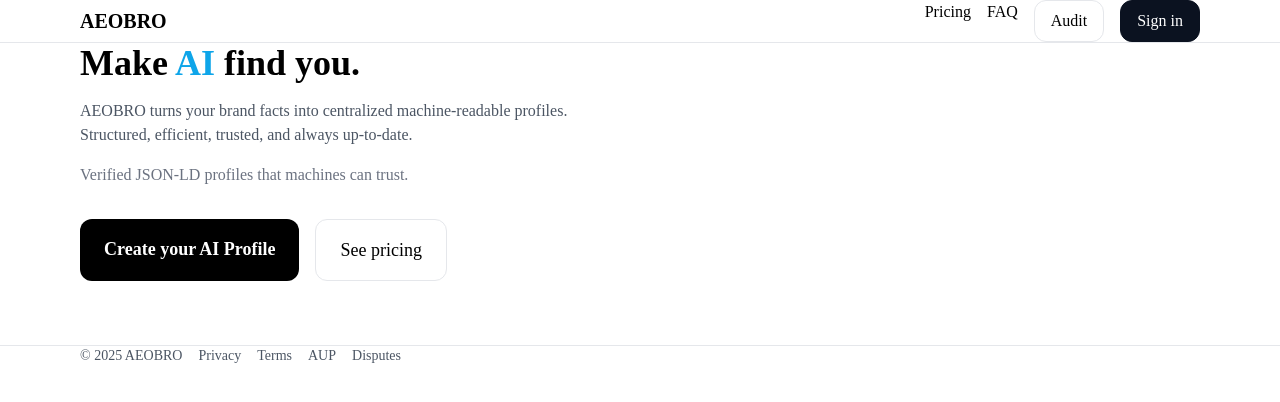
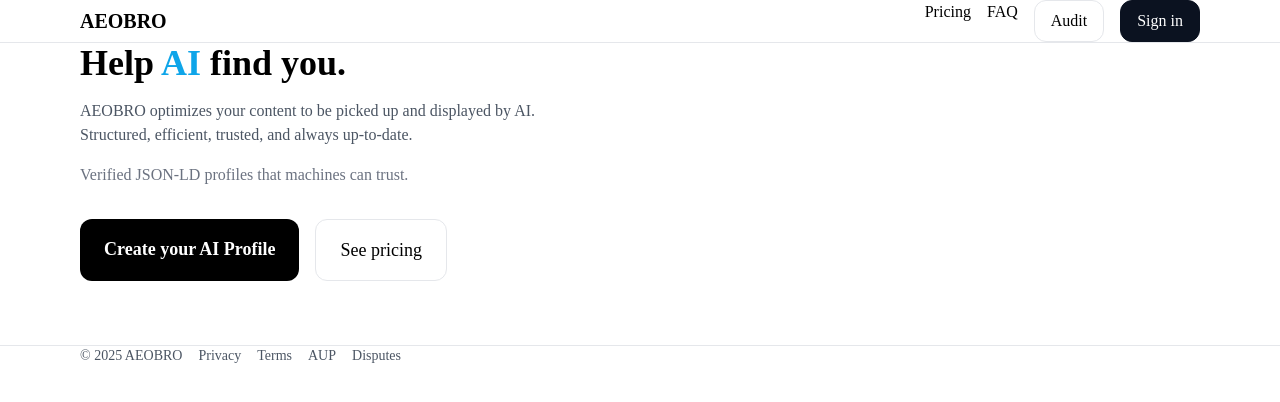
Before and after one commit to NewguyMMM/aeobro, a Next.js app: page / in a window 1280 px wide. Shown: the top 402 px of the page. Built offline with nearby package versions, Linux system fonts and the light colour scheme.

Commit message:
Update page.tsx

```diff
--- a/app/page.tsx
+++ b/app/page.tsx
@@ -2,12 +2,12 @@ export default function Home() {
   return (
     <main className="container py-16">
       <h1 className="text-4xl font-bold mb-4">
-        Make <span className="text-sky-500">AI</span> find you.
+        Help <span className="text-sky-500">AI</span> find you.
       </h1>
 
-      {/* Split tagline into two lines */}
+      {/* Tagline */}
       <p className="text-gray-600 max-w-2xl">
-        AEOBRO turns your brand facts into centralized machine-readable profiles.
+        AEOBRO optimizes your content to be picked up and displayed by AI.
       </p>
       <p className="text-gray-600 mb-4 max-w-2xl">
         Structured, efficient, trusted, and always up-to-date.
```
